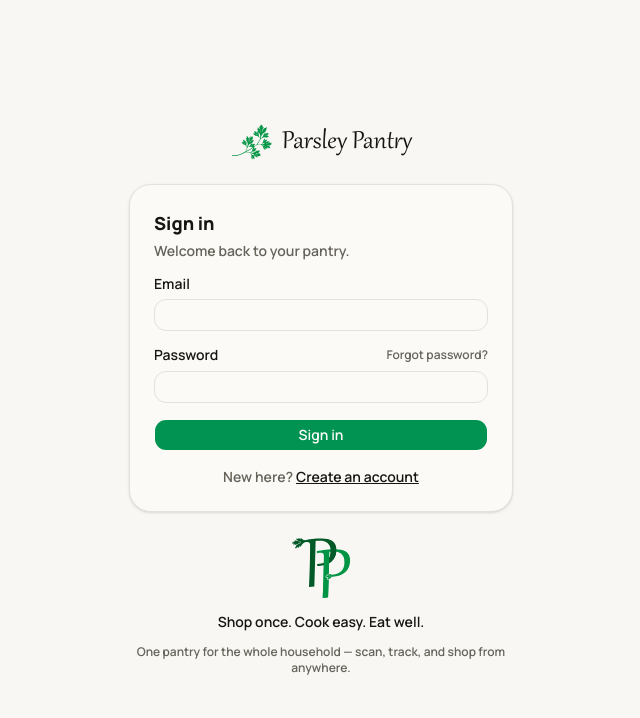
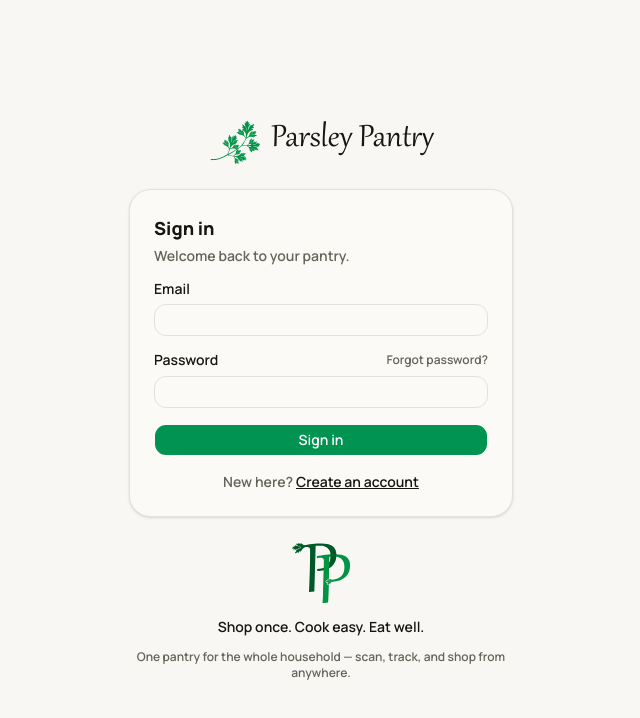
Before and after one commit to hgm2112/ParsleyPantry, a Next.js app: page /login in a window 1280 px wide. Shown: the top 718 px of the page, without its empty margins (319-959 px from the left). Built offline with nearby package versions, Linux system fonts and the light colour scheme.

Commit message:
Scale wordmark mark and text 1.25x, optically center Gabriola ink
Leaf art verified centered in its viewBox; Gabriola's baseline sits at
0.684em so the visible ink rides 0.063em low - translate the span up
0.06em rather than touching line-height, which moves box and baseline
together

```diff
--- a/app/(app)/nav.tsx
+++ b/app/(app)/nav.tsx
@@ -122,7 +122,7 @@ function SidebarNav({ pathname }: { pathname: string }) {
   return (
     <aside className="hidden md:flex fixed inset-y-0 left-0 w-60 flex-col border-r bg-sidebar z-40">
       <div className="flex h-16 items-center px-5">
-        <Wordmark markClassName="h-7 w-8" />
+        <Wordmark markClassName="h-8.75 w-10" />
       </div>
       <nav className="flex-1 space-y-1 px-3 py-2">
         {sidebarItems.map(({ href, label, icon: Icon }) => (
@@ -154,7 +154,7 @@ function SidebarNav({ pathname }: { pathname: string }) {
 function MobileHeader() {
   return (
     <header className="md:hidden sticky top-0 z-40 flex h-14 items-center justify-between border-b bg-background/95 px-4 backdrop-blur">
-      <Wordmark href="/home" className="text-base" markClassName="h-6 w-7" />
+      <Wordmark href="/home" className="text-base" markClassName="h-7.5 w-8.75" />
       <div className="flex items-center gap-1">
         <Link
           href="/search"
--- a/app/(auth)/layout.tsx
+++ b/app/(auth)/layout.tsx
@@ -4,7 +4,7 @@ import { LogoMark, TAGLINE, Wordmark } from "@/components/brand";
 export default function AuthLayout({ children }: { children: ReactNode }) {
   return (
     <div className="min-h-dvh flex flex-col items-center justify-center gap-6 bg-muted/40 px-4 py-10">
-      <Wordmark className="text-xl" markClassName="h-9 w-11" href="/" />
+      <Wordmark className="text-xl" markClassName="h-11.25 w-13.75" href="/" />
       <div className="w-full max-w-sm rounded-2xl border bg-background p-6 shadow-sm">
         {children}
       </div>
--- a/components/brand.tsx
+++ b/components/brand.tsx
@@ -72,8 +72,8 @@ export function Wordmark({
       href={href}
       className={cn("flex items-center gap-2 font-extrabold", className)}
     >
-      <ParsleyMark className={cn("h-7 w-8", markClassName)} />
-      <span className={cn(gabriola.className, "text-[1.5em] font-normal leading-none")}>
+      <ParsleyMark className={cn("h-8.75 w-10", markClassName)} />
+      <span className={cn(gabriola.className, "text-[1.875em] font-normal leading-none -translate-y-[0.06em]")}>
         Parsley Pantry
       </span>
     </Link>
```
